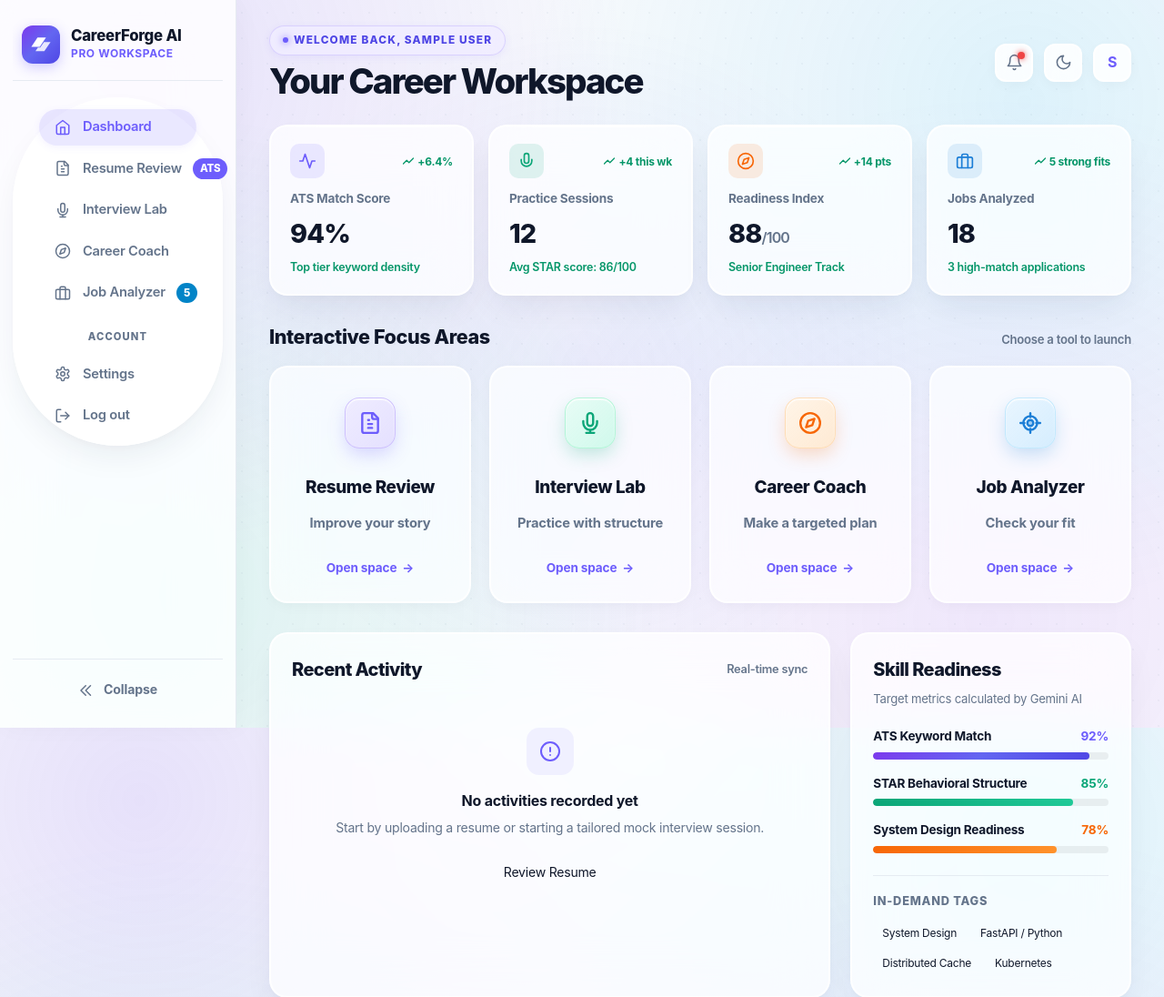
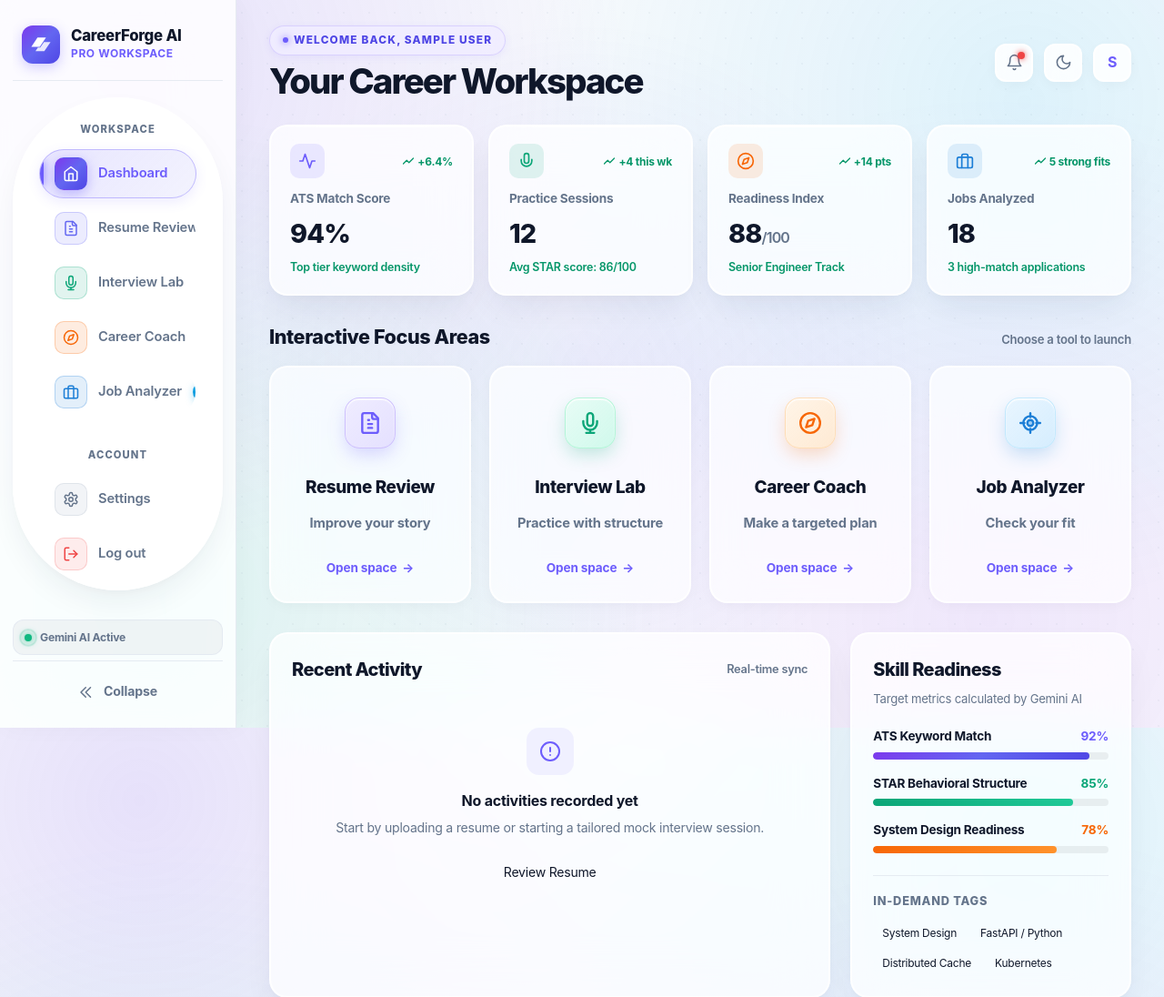
Before and after one commit to arunkumarbanaji6116-arch/resume-analyzer, a Flask app: page /dashboard in a window 1280 px wide. Shown: the top 1096 px of the page at 91% size. Run offline with Flask 3, Linux system fonts and the light colour scheme; the visitor is signed in with stand-in values (Sample User, id 1); data that the repository does not hold is empty.

Commit message:
design: redesign sidebar navigation with glowing spatial micro-icon squircles and live AI status

```diff
--- a/static/css/style.css
+++ b/static/css/style.css
@@ -1555,17 +1555,26 @@ hr {
 }
 
 .dark .sidebar-item {
+  color: #cbd5e1;
+}
+
+.dark .sidebar-item:hover {
+  background: rgba(255, 255, 255, 0.05);
+  border-color: rgba(255, 255, 255, 0.12);
+  color: #ffffff;
+}
+
+.dark .sidebar-item.active {
+  background: linear-gradient(135deg, rgba(139, 92, 246, 0.24), rgba(99, 102, 241, 0.12));
+  border-color: rgba(139, 92, 246, 0.45);
+  color: #ffffff;
+  box-shadow: inset 0 1px 1px rgba(255, 255, 255, 0.18), 0 4px 18px rgba(109, 93, 252, 0.22);
+}
+
+.dark .sidebar-ai-status {
+  background: rgba(15, 23, 42, 0.7);
+  border-color: rgba(255, 255, 255, 0.08);
   color: #94a3b8;
-}
-
-.dark .sidebar-item:hover {
-  background: rgba(139, 92, 246, 0.16);
-  color: #f8fafc;
-}
-
-.dark .sidebar-item.active {
-  background: rgba(139, 92, 246, 0.25);
-  color: #a78bfa;
 }
 
 .dark .sidebar-toggle-btn {
@@ -1717,46 +1726,174 @@ hr {
   display: flex;
   align-items: center;
   gap: 12px;
-  padding: 10px 14px;
-  border-radius: 12px;
+  padding: 8px 10px;
+  border-radius: 14px;
   font-size: 0.92rem;
   font-weight: 650;
-  color: var(--muted);
+  color: #94a3b8;
   text-decoration: none;
   background: transparent;
-  border: none;
+  border: 1px solid transparent;
   cursor: pointer;
   width: 100%;
   text-align: left;
-  transition: all 0.2s cubic-bezier(0.16, 1, 0.3, 1);
+  transition: all 0.25s cubic-bezier(0.16, 1, 0.3, 1);
   position: relative;
+  overflow: hidden;
+}
+
+/* Glowing Left Accent Pip */
+.sidebar-item::before {
+  content: "";
+  position: absolute;
+  left: 0;
+  top: 22%;
+  height: 56%;
+  width: 3.5px;
+  border-radius: 0 4px 4px 0;
+  background: var(--accent);
+  opacity: 0;
+  transform: scaleY(0.3);
+  transition: all 0.25s cubic-bezier(0.16, 1, 0.3, 1);
 }
 
 .sidebar-item:hover {
   background: rgba(109, 93, 252, 0.08);
+  border-color: rgba(109, 93, 252, 0.18);
   color: var(--ink);
-  transform: translateX(2px);
+  transform: translateX(3px);
+}
+
+.sidebar-item:hover::before {
+  opacity: 0.6;
+  transform: scaleY(0.7);
 }
 
 .sidebar-item.active {
-  background: rgba(109, 93, 252, 0.14);
+  background: linear-gradient(135deg, rgba(109, 93, 252, 0.16), rgba(99, 102, 241, 0.08));
+  border-color: rgba(109, 93, 252, 0.35);
   color: var(--accent);
-  box-shadow: 0 2px 8px rgba(109, 93, 252, 0.08);
-}
-
-.sidebar-item-icon {
-  width: 20px;
-  height: 20px;
+  box-shadow: inset 0 1px 1.5px rgba(255, 255, 255, 0.12), 0 4px 14px rgba(109, 93, 252, 0.12);
+}
+
+.sidebar-item.active::before {
+  opacity: 1;
+  transform: scaleY(1);
+  box-shadow: 0 0 10px var(--accent);
+}
+
+/* Dedicated Frosted Icon Squircle */
+.sidebar-item-icon-box {
+  width: 36px;
+  height: 36px;
   flex-shrink: 0;
+  border-radius: 10px;
   display: flex;
   align-items: center;
   justify-content: center;
+  background: rgba(255, 255, 255, 0.05);
+  border: 1px solid rgba(255, 255, 255, 0.1);
+  transition: all 0.25s cubic-bezier(0.16, 1, 0.3, 1);
+  position: relative;
+}
+
+.sidebar-item:hover .sidebar-item-icon-box {
+  transform: scale(1.08);
+}
+
+/* Tool-specific icon glows */
+.icon-box-dashboard {
+  background: rgba(109, 93, 252, 0.12);
+  color: #6d5dfc;
+  border-color: rgba(109, 93, 252, 0.25);
+}
+.sidebar-item.active .icon-box-dashboard {
+  background: var(--accent-gradient);
+  color: #ffffff;
+  box-shadow: 0 4px 14px rgba(109, 93, 252, 0.4);
+  border-color: transparent;
+}
+
+.icon-box-resume {
+  background: rgba(99, 102, 241, 0.12);
+  color: #6366f1;
+  border-color: rgba(99, 102, 241, 0.25);
+}
+.sidebar-item:hover .icon-box-resume {
+  background: linear-gradient(135deg, #7c3aed, #6366f1);
+  color: #ffffff;
+  box-shadow: 0 4px 14px rgba(99, 102, 241, 0.4);
+  border-color: transparent;
+}
+
+.icon-box-interview {
+  background: rgba(12, 166, 120, 0.12);
+  color: #0ca678;
+  border-color: rgba(12, 166, 120, 0.25);
+}
+.sidebar-item:hover .icon-box-interview {
+  background: linear-gradient(135deg, #0ca678, #059669);
+  color: #ffffff;
+  box-shadow: 0 4px 14px rgba(12, 166, 120, 0.4);
+  border-color: transparent;
+}
+
+.icon-box-career {
+  background: rgba(247, 103, 7, 0.12);
+  color: #f76707;
+  border-color: rgba(247, 103, 7, 0.25);
+}
+.sidebar-item:hover .icon-box-career {
+  background: linear-gradient(135deg, #f97316, #ea580c);
+  color: #ffffff;
+  box-shadow: 0 4px 14px rgba(247, 103, 7, 0.4);
+  border-color: transparent;
+}
+
+.icon-box-jobs {
+  background: rgba(28, 126, 214, 0.12);
+  color: #1c7ed6;
+  border-color: rgba(28, 126, 214, 0.25);
+}
+.sidebar-item:hover .icon-box-jobs {
+  background: linear-gradient(135deg, #0ea5e9, #2563eb);
+  color: #ffffff;
+  box-shadow: 0 4px 14px rgba(28, 126, 214, 0.4);
+  border-color: transparent;
+}
+
+.icon-box-settings {
+  background: rgba(148, 163, 184, 0.12);
+  color: #64748b;
+  border-color: rgba(148, 163, 184, 0.2);
+}
+.sidebar-item:hover .icon-box-settings {
+  background: rgba(148, 163, 184, 0.25);
+  color: var(--ink);
+}
+
+.icon-box-logout {
+  background: rgba(239, 68, 68, 0.10);
+  color: #ef4444;
+  border-color: rgba(239, 68, 68, 0.2);
+}
+.sidebar-item.item-logout:hover {
+  background: rgba(239, 68, 68, 0.12);
+  border-color: rgba(239, 68, 68, 0.25);
+  color: #ef4444;
+}
+.sidebar-item.item-logout:hover .icon-box-logout {
+  background: #ef4444;
+  color: #ffffff;
+  box-shadow: 0 4px 14px rgba(239, 68, 68, 0.4);
+  border-color: transparent;
 }
 
 .sidebar-item-text {
   flex: 1;
   white-space: nowrap;
-  transition: opacity 0.2s ease;
+  transition: opacity 0.2s ease, color 0.2s ease;
+  letter-spacing: -0.01em;
 }
 
 .sidebar-collapsed .sidebar-item-text {
@@ -1765,18 +1902,82 @@ hr {
   overflow: hidden;
 }
 
+/* Luminous Badges */
 .sidebar-badge {
-  padding: 2px 8px;
+  padding: 3px 9px;
   border-radius: 9999px;
-  font-size: 0.72rem;
+  font-size: 0.7rem;
   font-weight: 800;
   background: var(--accent);
   color: white;
   margin-left: auto;
+  letter-spacing: 0.04em;
+  box-shadow: 0 2px 8px rgba(109, 93, 252, 0.3);
+}
+
+.sidebar-badge.badge-ats {
+  background: linear-gradient(135deg, #6366f1, #8b5cf6);
+  box-shadow: 0 2px 8px rgba(99, 102, 241, 0.35);
+}
+
+.sidebar-badge.badge-jobs {
+  background: linear-gradient(135deg, #0ea5e9, #0284c7);
+  box-shadow: 0 2px 8px rgba(14, 165, 233, 0.35);
 }
 
 .sidebar-collapsed .sidebar-badge {
   display: none;
+}
+
+/* Sidebar AI Live Status Chip */
+.sidebar-ai-status {
+  display: flex;
+  align-items: center;
+  gap: 9px;
+  padding: 9px 12px;
+  margin: 18px 0 6px;
+  border-radius: 12px;
+  background: rgba(15, 23, 42, 0.04);
+  border: 1px solid var(--line);
+  font-size: 0.76rem;
+  font-weight: 750;
+  color: var(--muted);
+  transition: all 0.2s ease;
+}
+
+.sidebar-collapsed .sidebar-ai-status {
+  padding: 10px;
+  justify-content: center;
+}
+
+.sidebar-collapsed .sidebar-ai-status .ai-status-text {
+  display: none;
+}
+
+.ai-status-pulse {
+  width: 8px;
+  height: 8px;
+  border-radius: 50%;
+  background: #10b981;
+  box-shadow: 0 0 8px #10b981;
+  flex-shrink: 0;
+  position: relative;
+}
+
+.ai-status-pulse::after {
+  content: "";
+  position: absolute;
+  inset: -3px;
+  border-radius: 50%;
+  border: 1.5px solid #10b981;
+  opacity: 0.6;
+  animation: pulseRing 2s cubic-bezier(0.4, 0, 0.6, 1) infinite;
+}
+
+@keyframes pulseRing {
+  0% { transform: scale(0.9); opacity: 0.8; }
+  50% { transform: scale(1.6); opacity: 0; }
+  100% { transform: scale(0.9); opacity: 0; }
 }
 
 /* Sidebar Toggle Footer */
--- a/templates/dashboard.html
+++ b/templates/dashboard.html
@@ -38,8 +38,10 @@
 
         <!-- Navigation items -->
         <nav class="sidebar-nav">
+          <div class="sidebar-section-label">Workspace</div>
+
           <a href="/dashboard" class="sidebar-item active" title="Dashboard">
-            <span class="sidebar-item-icon">
+            <span class="sidebar-item-icon-box icon-box-dashboard">
               <svg width="18" height="18" viewBox="0 0 24 24" fill="none" stroke="currentColor" stroke-width="2" stroke-linecap="round" stroke-linejoin="round">
                 <path d="m3 9 9-7 9 7v11a2 2 0 0 1-2 2H5a2 2 0 0 1-2-2z"/>
                 <polyline points="9 22 9 12 15 12 15 22"/>
@@ -49,7 +51,7 @@
           </a>
 
           <a href="/resume" class="sidebar-item" title="Resume Review">
-            <span class="sidebar-item-icon">
+            <span class="sidebar-item-icon-box icon-box-resume">
               <svg width="18" height="18" viewBox="0 0 24 24" fill="none" stroke="currentColor" stroke-width="2" stroke-linecap="round" stroke-linejoin="round">
                 <path d="M15 2H6a2 2 0 0 0-2 2v16a2 2 0 0 0 2 2h12a2 2 0 0 0 2-2V7Z"/>
                 <path d="M14 2v4a2 2 0 0 0 2 2h4"/>
@@ -59,11 +61,11 @@
               </svg>
             </span>
             <span class="sidebar-item-text">Resume Review</span>
-            <span class="sidebar-badge">ATS</span>
+            <span class="sidebar-badge badge-ats">ATS</span>
           </a>
 
           <a href="/interview" class="sidebar-item" title="Interview Lab">
-            <span class="sidebar-item-icon">
+            <span class="sidebar-item-icon-box icon-box-interview">
               <svg width="18" height="18" viewBox="0 0 24 24" fill="none" stroke="currentColor" stroke-width="2" stroke-linecap="round" stroke-linejoin="round">
                 <path d="M12 2a3 3 0 0 0-3 3v7a3 3 0 0 0 6 0V5a3 3 0 0 0-3-3Z"/>
                 <path d="M19 10v2a7 7 0 0 1-14 0v-2"/>
@@ -75,7 +77,7 @@
           </a>
 
           <a href="/career" class="sidebar-item" title="Career Coach">
-            <span class="sidebar-item-icon">
+            <span class="sidebar-item-icon-box icon-box-career">
               <svg width="18" height="18" viewBox="0 0 24 24" fill="none" stroke="currentColor" stroke-width="2" stroke-linecap="round" stroke-linejoin="round">
                 <circle cx="12" cy="12" r="10"/>
                 <polygon points="16.24 7.76 14.12 14.12 7.76 16.24 9.88 9.88 16.24 7.76"/>
@@ -85,20 +87,20 @@
           </a>
 
           <a href="/jobs" class="sidebar-item" title="Job Analyzer">
-            <span class="sidebar-item-icon">
+            <span class="sidebar-item-icon-box icon-box-jobs">
               <svg width="18" height="18" viewBox="0 0 24 24" fill="none" stroke="currentColor" stroke-width="2" stroke-linecap="round" stroke-linejoin="round">
                 <rect width="20" height="14" x="2" y="7" rx="2" ry="2"/>
                 <path d="M16 21V5a2 2 0 0 0-2-2h-4a2 2 0 0 0-2 2v16"/>
               </svg>
             </span>
             <span class="sidebar-item-text">Job Analyzer</span>
-            <span class="sidebar-badge" style="background:#0284c7;">5</span>
+            <span class="sidebar-badge badge-jobs">5</span>
           </a>
 
-          <div class="sidebar-section-label">Account</div>
+          <div class="sidebar-section-label" style="margin-top: 14px;">Account</div>
 
           <a href="/career" class="sidebar-item" title="Settings">
-            <span class="sidebar-item-icon">
+            <span class="sidebar-item-icon-box icon-box-settings">
               <svg width="18" height="18" viewBox="0 0 24 24" fill="none" stroke="currentColor" stroke-width="2" stroke-linecap="round" stroke-linejoin="round">
                 <path d="M12.22 2h-.44a2 2 0 0 0-2 2v.18a2 2 0 0 1-1 1.73l-.43.25a2 2 0 0 1-2 0l-.15-.08a2 2 0 0 0-2.73.73l-.22.38a2 2 0 0 0 .73 2.73l.15.1a2 2 0 0 1 1 1.72v.51a2 2 0 0 1-1 1.74l-.15.09a2 2 0 0 0-.73 2.73l.22.38a2 2 0 0 0 2.73.73l.15-.08a2 2 0 0 1 2 0l.43.25a2 2 0 0 1 1 1.73V20a2 2 0 0 0 2 2h.44a2 2 0 0 0 2-2v-.18a2 2 0 0 1 1-1.73l.43-.25a2 2 0 0 1 2 0l.15.08a2 2 0 0 0 2.73-.73l.22-.39a2 2 0 0 0-.73-2.73l-.15-.08a2 2 0 0 1-1-1.74v-.5a2 2 0 0 1 1-1.74l.15-.09a2 2 0 0 0 .73-2.73l-.22-.38a2 2 0 0 0-2.73-.73l-.15.08a2 2 0 0 1-2 0l-.43-.25a2 2 0 0 1-1-1.73V4a2 2 0 0 0-2-2z"/>
                 <circle cx="12" cy="12" r="3"/>
@@ -107,8 +109,8 @@
             <span class="sidebar-item-text">Settings</span>
           </a>
 
-          <a href="/logout" class="sidebar-item" title="Log out">
-            <span class="sidebar-item-icon">
+          <a href="/logout" class="sidebar-item item-logout" title="Log out">
+            <span class="sidebar-item-icon-box icon-box-logout">
               <svg width="18" height="18" viewBox="0 0 24 24" fill="none" stroke="currentColor" stroke-width="2" stroke-linecap="round" stroke-linejoin="round">
                 <path d="M9 21H5a2 2 0 0 1-2-2V5a2 2 0 0 1 2-2h4"/>
                 <polyline points="16 17 21 12 16 7"/>
@@ -118,6 +120,12 @@
             <span class="sidebar-item-text">Log out</span>
           </a>
         </nav>
+
+        <!-- AI Engine Status Pill -->
+        <div class="sidebar-ai-status">
+          <span class="ai-status-pulse"></span>
+          <span class="ai-status-text">Gemini AI Active</span>
+        </div>
       </div>
 
       <!-- Footer Collapse Button -->
```
Also changed, not shown: tsconfig.json (line endings or trailing spaces), types.d.ts (line endings or trailing spaces).
